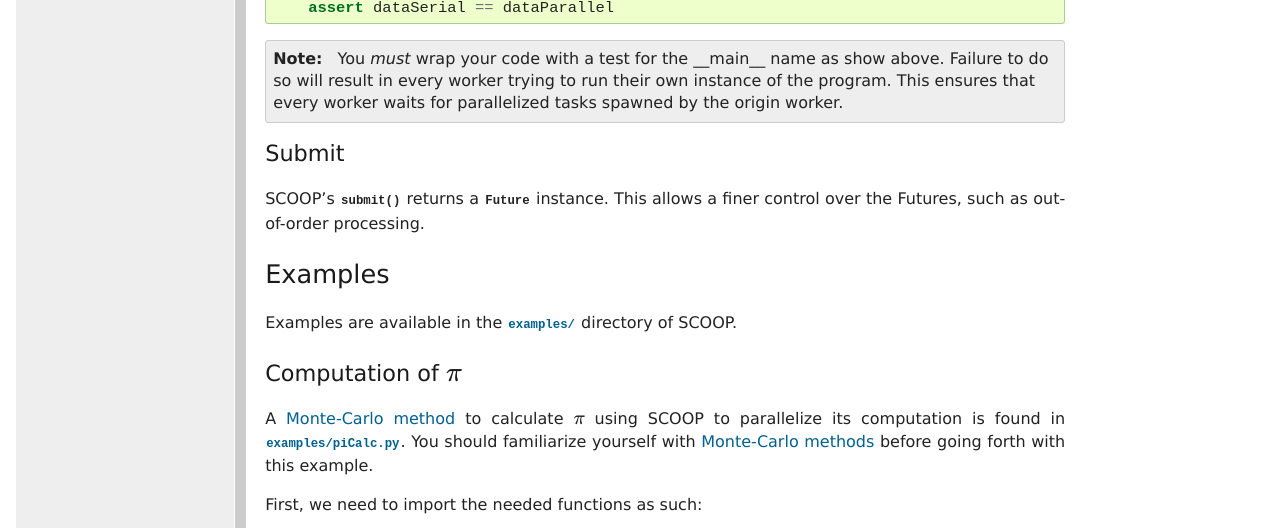
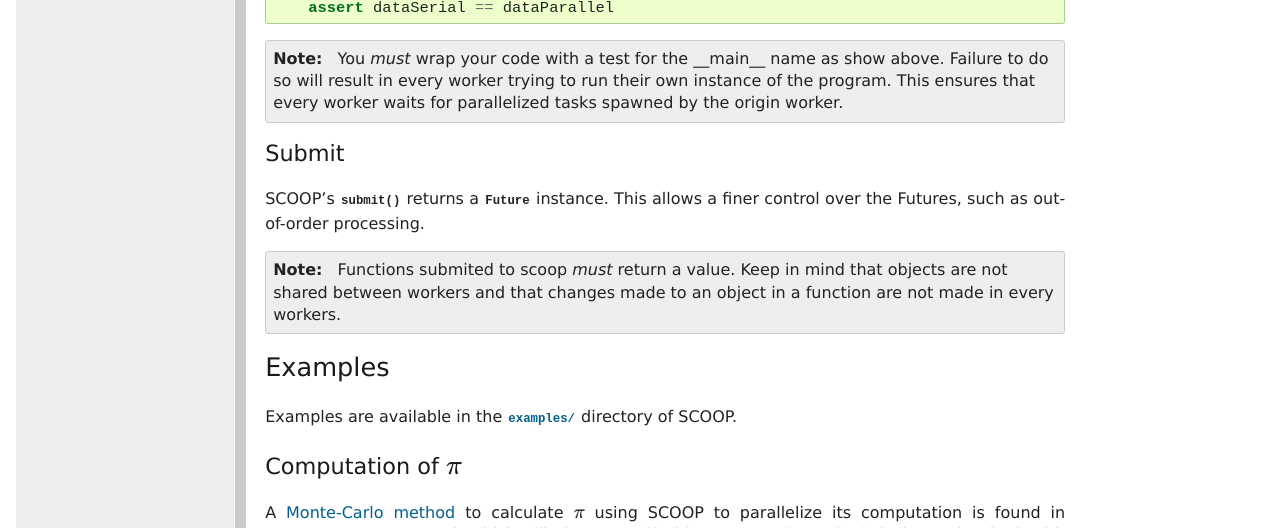
Before and after one commit to soravux/scoop, a Sphinx documentation site: the page built from doc/usage.rst, in a window 1280 px wide and 900 px high, scrolled down 1644 px, cut to the strip 0-528 px from the top of the window. Built offline with Sphinx 7.4.7, drawn with Linux system fonts in a browser that asks for light colours; formulas are drawn with MathJax 3.

Commit message:
Changes in the documentation

```diff
--- a/doc/usage.rst
+++ b/doc/usage.rst
@@ -91,6 +91,11 @@ instance.
 This allows a finer control over the Futures, such as out-of-order processing.
 
 .. _examples-reference:
+
+.. note::
+    Functions submited to scoop *must* return a value. Keep in mind that objects
+    are not shared between workers and that changes made to an object in a function
+    are not made in every workers.
 
 Examples
 --------
```
Also changed, not shown: 1 other file.
